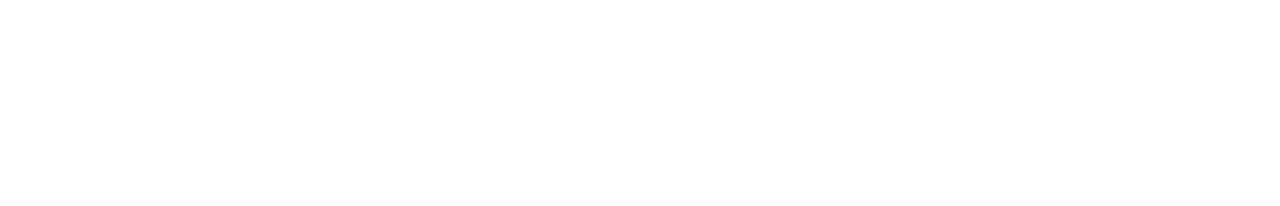
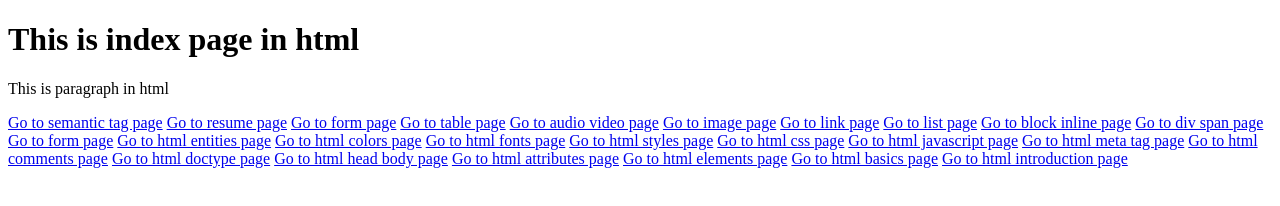
Before and after one commit to Anujithraj/HTML, a plain HTML site: page index.html in a window 1280 px wide. Drawn offline with Linux system fonts and the light colour scheme.

Commit message:
Add files via upload

```diff
--- a/index.html
+++ b/index.html
@@ -3,9 +3,37 @@
 <head>
     <meta charset="UTF-8">
     <meta name="viewport" content="width=device-width, initial-scale=1.0">
-    <title>Document</title>
+    <title>this is index page in html</title>
 </head>
 <body>
+    <!-- This is index page -->
+    <h1>This is index page in html</h1>
+    <p>This is paragraph in html</p>
+    <a href="semantic tag.html">Go to semantic tag page</a>
+    <a href="resume.html">Go to resume page</a>
+    <a href="form.html">Go to form page</a>
+    <a href="table.html">Go to table page</a>
+    <a href="audio video.html">Go to audio video page</a>
+    <a href="image.html">Go to image page</a>
+    <a href="link.html">Go to link page</a>
+    <a href="list.html">Go to list page</a>
+    <a href="block inline.html">Go to block inline page</a>
+    <a href="div span.html">Go to div span page</a>
+    <a href="form.html">Go to form page</a>
+    <a href="html entities.html">Go to html entities page</a>
+    <a href="html colors.html">Go to html colors page</a>
+    <a href="html fonts.html">Go to html fonts page</a>
+    <a href="html styles.html">Go to html styles page</a>
+    <a href="html css.html">Go to html css page</a>
+    <a href="html javascript.html">Go to html javascript page</a>
+    <a href="html meta tag.html">Go to html meta tag page</a>
+    <a href="html comments.html">Go to html comments page</a>
+    <a href="html doctype.html">Go to html doctype page</a>
+    <a href="html head body.html">Go to html head body page</a>
+    <a href="html attributes.html">Go to html attributes page</a>
+    <a href="html elements.html">Go to html elements page</a>
+    <a href="html basics.html">Go to html basics page</a>
+    <a href="html introduction.html">Go to html introduction page</a>
 
 </body>
 </html>
```
